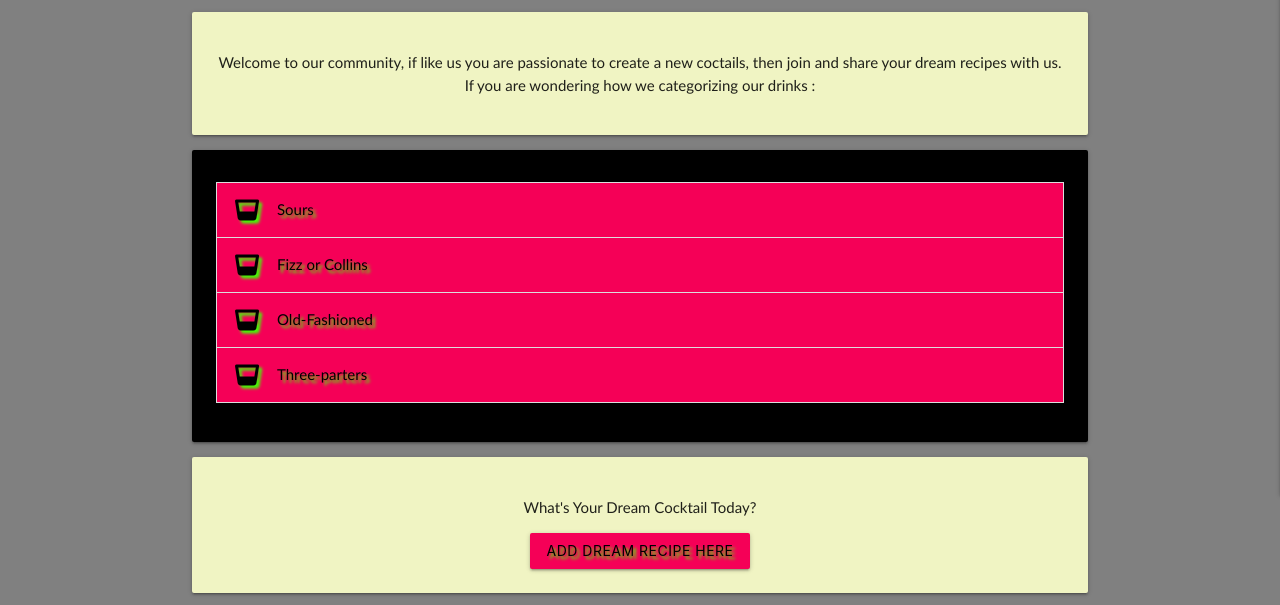
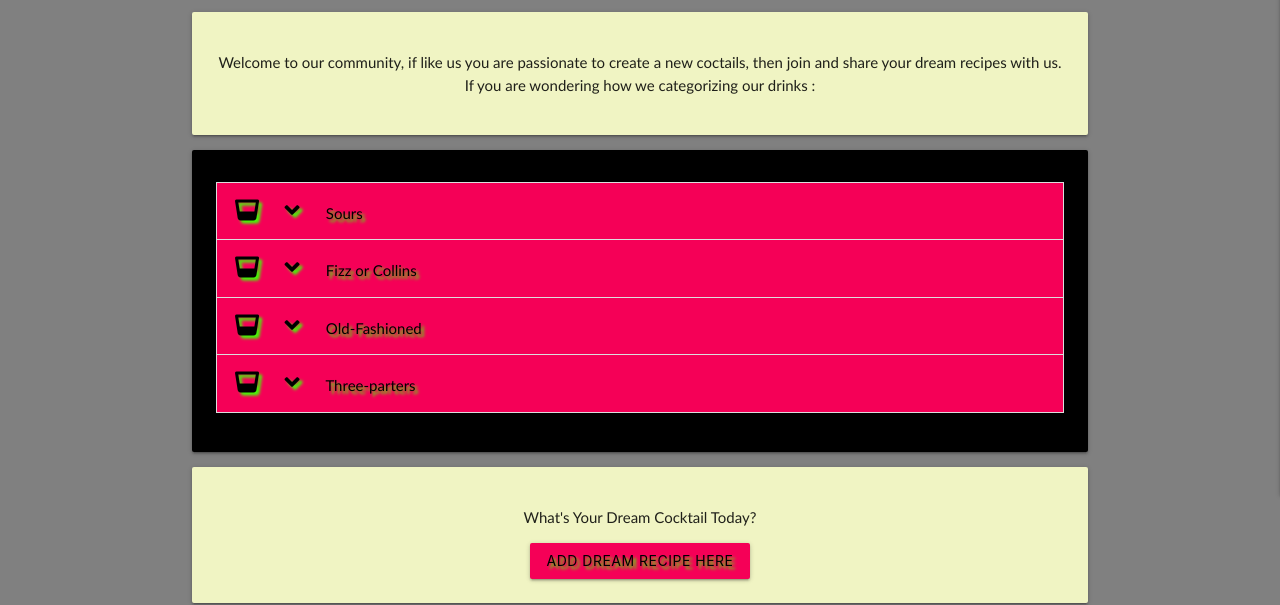
Before and after one commit to MaggieDaisy/Cocktails_and_Dreams, a Flask app: page / in a window 1280 px wide. Shown: the part 365-970 px from the top of the page. Run offline with Flask 2, Linux system fonts and the light colour scheme; some libraries are stand-ins or nearby versions.

Commit message:
Add Edit and Delete buttons for card panels of recipes, add icons for dropp down categories

```diff
--- a/static/css/style.css
+++ b/static/css/style.css
@@ -26,6 +26,10 @@ html {
     line-height: 2;
 }
 
+.btn-small {
+    margin: 15px 7px;
+}
+
 #main-gallery img{
     height:130px;
     width: 148px;
--- a/templates/index.html
+++ b/templates/index.html
@@ -14,7 +14,7 @@
   <ul class="collapsible center-align">
     <li>
       <div class="collapsible-header black-text text-shadow pink accent-3">
-        <i class="fas fa-glass-whiskey"></i><strong>Sours</strong></div>
+        <i class="fas fa-glass-whiskey center-align"></i><strong><i class="fas fa-angle-down"></i> Sours </strong></div>
 
       <div class="collapsible-body black-text pink lighten-5">
         <strong>Sours should always contain freshly squeezed, tart, tangy citrus juice, which is often paired with
@@ -25,7 +25,7 @@
     </li>
     <li>
       <div class="collapsible-header black-text text-shadow pink accent-3">
-        <i class="fas fa-glass-whiskey"></i><strong>Fizz or Collins</strong></div>
+        <i class="fas fa-glass-whiskey"></i><strong><i class="fas fa-angle-down"></i> Fizz or Collins </strong></div>
       <div class="collapsible-body black-text pink lighten-5">
         <strong>Fizzes should always contain anything with bubbles like prosecco or cava and some type of soda, serving
           in
@@ -36,7 +36,7 @@
     </li>
     <li>
       <div class="collapsible-header black-text text-shadow pink accent-3">
-        <i class="fas fa-glass-whiskey"></i><strong>Old-Fashioned</strong>
+        <i class="fas fa-glass-whiskey"></i><strong><i class="fas fa-angle-down"></i> Old-Fashioned </strong>
       </div>
       <div class="collapsible-body black-text pink lighten-5">
         <strong>These are old-school short cocktails, often whiskey-based served in lowball filled with ice cubes.
@@ -49,7 +49,7 @@
     </li>
     <li>
       <div class="collapsible-header black-text text-shadow pink accent-3">
-        <i class="fas fa-glass-whiskey"></i><strong>Three-parters</strong>
+        <i class="fas fa-glass-whiskey"></i><strong><i class="fas fa-angle-down"></i> Three-parters </strong>
       </div>
       <div class="collapsible-body black-text pink lighten-5">
         <strong>This collection of drinks always contain steered together a three-part combo of booze-like spirit and a
--- a/templates/recipes.html
+++ b/templates/recipes.html
@@ -15,6 +15,12 @@
           <span><i class="fas fa-glass-whiskey text-shadow"></i> {{ recipe.category_name }} </span>
           <span class="card-title activator black-text"> {{ recipe.recipe_name }}
             <i class="fas fa-glass-martini text-shadow right"> Show Recipe</i></span>
+        </div>
+        <div class="center-align">
+          <button class="btn-small indigo accent-3 waves-effect waves-light"><a class="black-text text-shadow"
+            href="#">Edit</a></button>
+            <button class="btn-small pink accent-3 waves-effect waves-light"><a class="black-text text-shadow"
+              href="#">Delete</a></button>
         </div>
         <div class="card-reveal">
           <span class="card-title black-text"> {{ recipe.recipe_name }}
```
